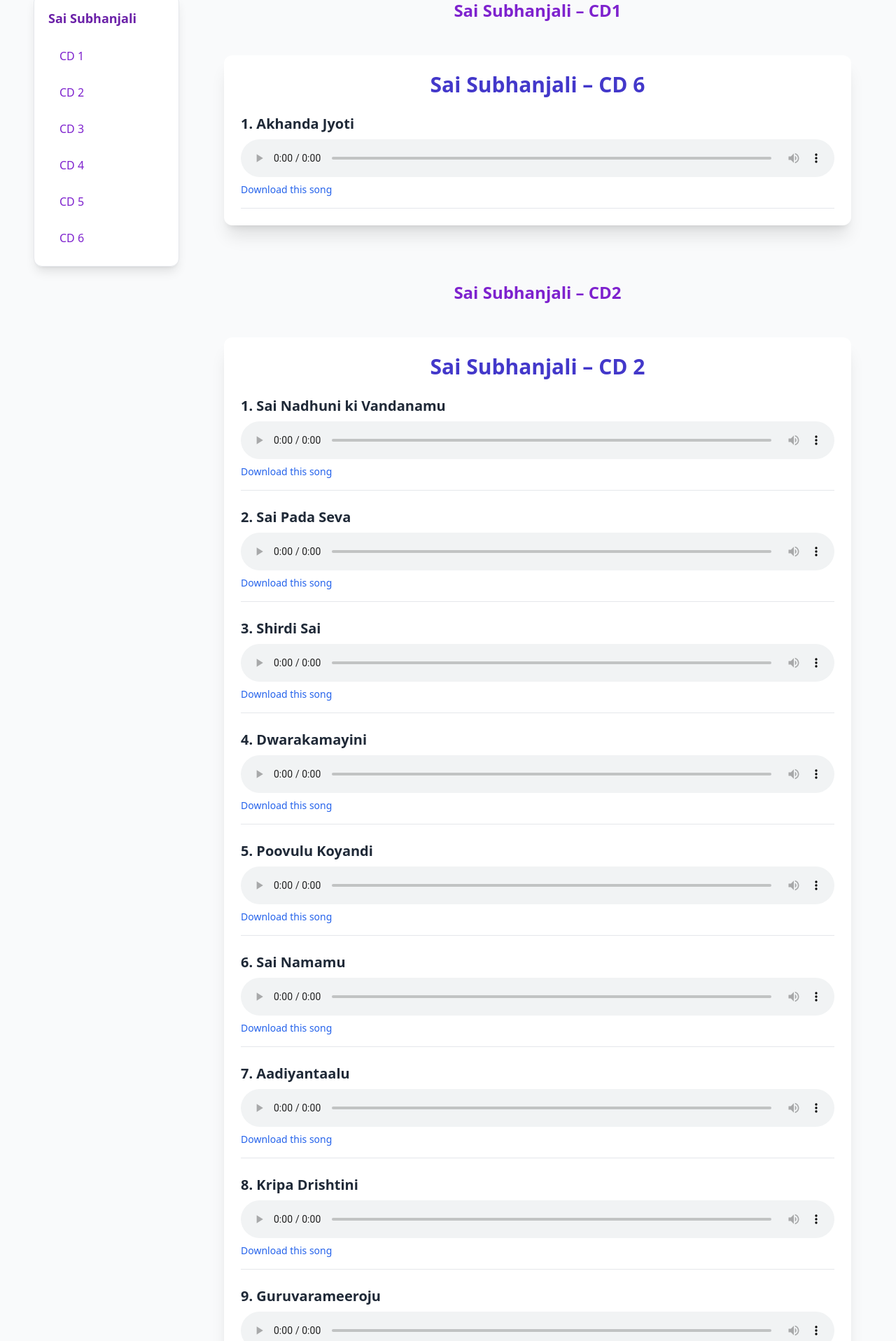
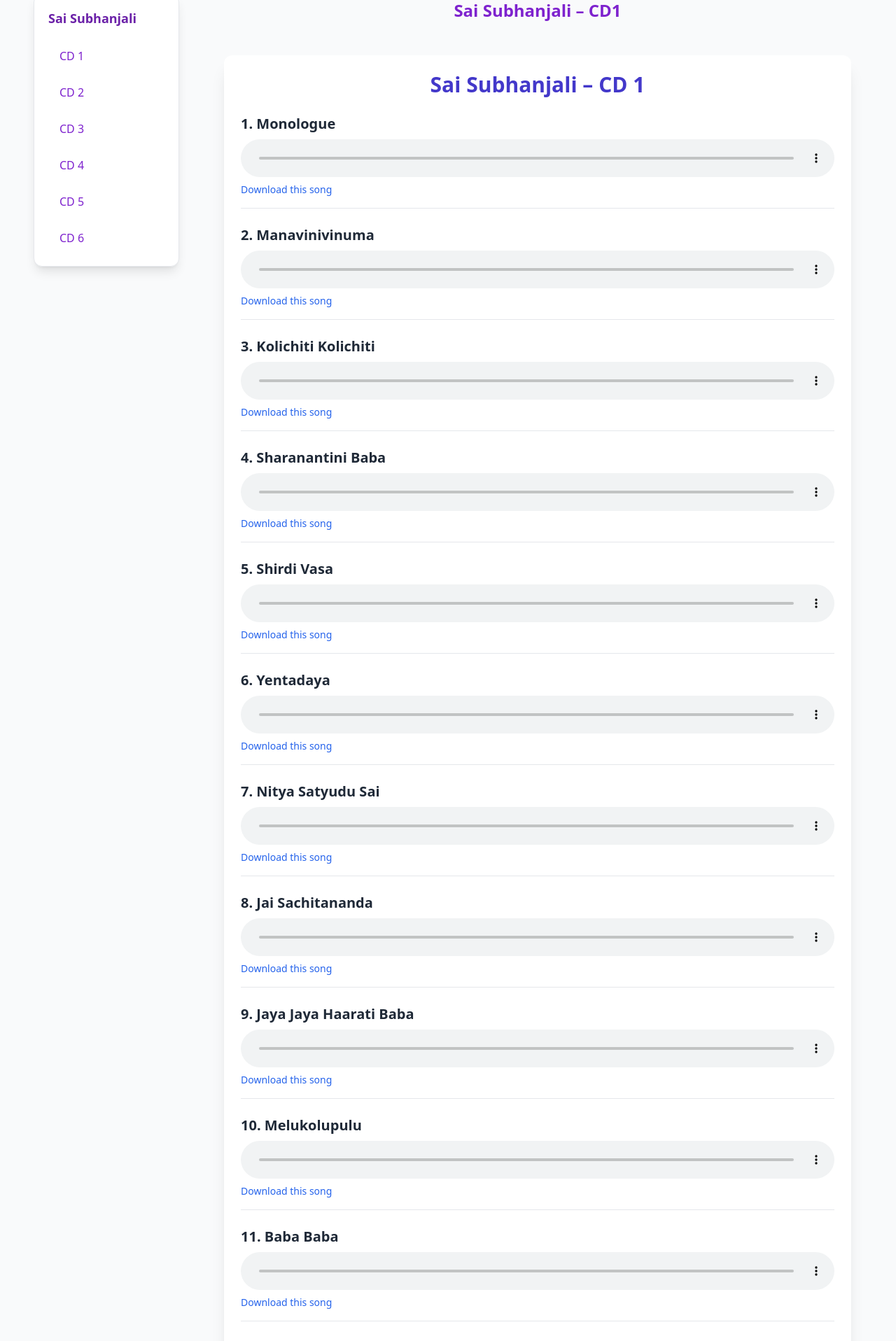
Before and after one commit to shekhar1971/saisubhanjali.com, a Next.js app: page /bhajans in a window 1280 px wide. Shown: the part 149-2065 px from the top of the page at 70% size. Built offline with nearby package versions, Linux system fonts and the light colour scheme.

Commit message:
Update CD1Display.tsx

```diff
--- a/components/CD1Display.tsx
+++ b/components/CD1Display.tsx
@@ -1,34 +1,45 @@
-// components/CD6Display.tsx
-'use client'
+'use client';
 
 const basePath =
-  'https://juotvbuuyiisjjviqofc.supabase.co/storage/v1/object/public/sai-subhanjali-audio/CD6/'
+  'https://juotvbuuyiisjjviqofc.supabase.co/storage/v1/object/public/sai-subhanjali-audio/CD1/';
 
-/* 1 · list only the “file” name (no basePath) and the display title */
 const songs = [
-  { file: '06 Track 1-Akhanda Jyoti.mp3', title: 'Akhanda Jyoti' },
-]
+  { file: '01 Track 1-Monologue.mp3', title: 'Monologue' },
+  { file: '01 Track 2-Manavinivinuma.mp3', title: 'Manavinivinuma' },
+  { file: '01 Track 3-Kolichiti Kolichiti.mp3', title: 'Kolichiti Kolichiti' },
+  { file: '01 Track 4-Sharanantini Baba.mp3', title: 'Sharanantini Baba' },
+  { file: '01 Track 5-Shirdi Vasa.mp3', title: 'Shirdi Vasa' },
+  { file: '01 Track 6-Yentadaya.mp3', title: 'Yentadaya' },
+  { file: '01 Track 7-Nitya Satyudu Sai.mp3', title: 'Nitya Satyudu Sai' },
+  { file: '01 Track 8-Jai Sachitananda.mp3', title: 'Jai Sachitananda' },
+  { file: '01 Track 9-Jaya Jaya Haarati Baba.mp3', title: 'Jaya Jaya Haarati Baba' },
+  { file: '01 Track 10-Melukolupulu.mp3', title: 'Melukolupulu' },
+  { file: '01 Track 11-Baba Baba.mp3', title: 'Baba Baba' },
+  { file: '01 Track 12-Pataa Ne Padeda.mp3', title: 'Pataa Ne Padeda' },
+  { file: '01 Track 13-Mahadeva Mahadeva.mp3', title: 'Mahadeva Mahadeva' },
+  { file: '01 Track 14-Neevichina Eespoortito.mp3', title: 'Neevichina Eespoortito' },
+];
 
-/* 2 · export for Play-all */
+/* ---- exported for Play-All page ---- */
 export const tracks = songs.map(({ file, title }) => ({
   title,
   file: `${basePath}${encodeURIComponent(file)}`,
-}))
+}));
+/* ----------------------------------- */
 
-/* 3 · page UI */
-export default function CD6Display() {
+export default function CD1Display() {
   return (
-    <div className="max-w-4xl mx-auto p-6 mt-12 bg-white rounded-xl shadow-xl">
-      <h2 className="mb-6 text-3xl font-bold text-center text-indigo-700">
-        Sai Subhanjali – CD 6
+    <div className="mx-auto mt-12 max-w-4xl rounded-xl bg-white p-6 shadow-xl">
+      <h2 className="mb-6 text-center text-3xl font-bold text-indigo-700">
+        Sai Subhanjali – CD 1
       </h2>
 
       <ul className="space-y-6">
         {songs.map((s, i) => (
-          <li key={s.file} className="pb-4 border-b">
-            <p className="mb-2 text-xl font-semibold text-gray-800">
+          <li key={s.file} className="border-b pb-4">
+            <div className="mb-2 text-xl font-semibold text-gray-800">
               {i + 1}. {s.title}
-            </p>
+            </div>
 
             <audio controls className="w-full">
               <source
@@ -40,7 +51,7 @@ export default function CD6Display() {
             <a
               href={`${basePath}${encodeURIComponent(s.file)}`}
               download
-              className="block mt-2 text-sm text-blue-600 hover:underline"
+              className="mt-2 block text-sm text-blue-600 hover:underline"
             >
               Download this song
             </a>
@@ -48,5 +59,5 @@ export default function CD6Display() {
         ))}
       </ul>
     </div>
-  )
+  );
 }
```
